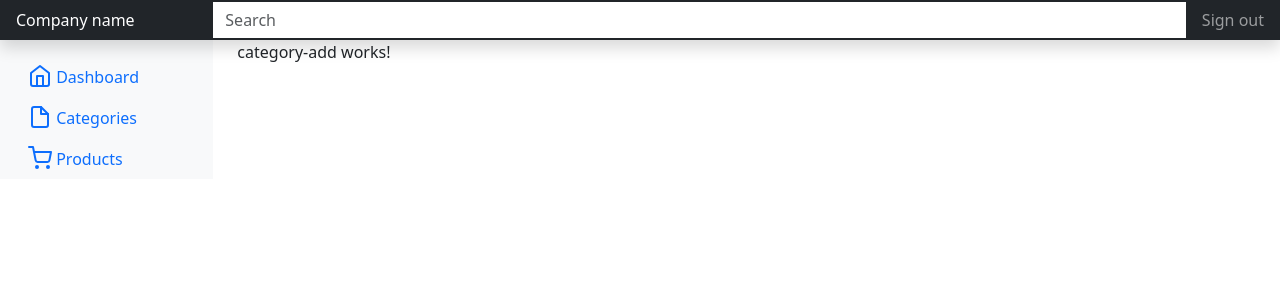
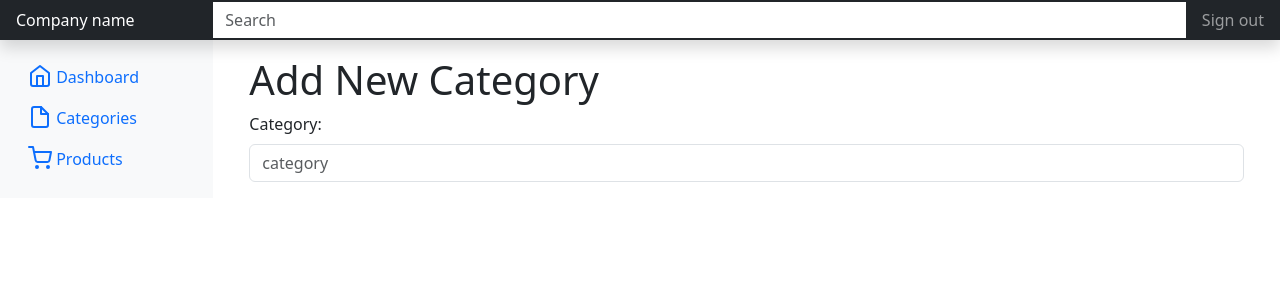
Before and after one commit to PhanThanhDong-Crush/Farmwork1_WE17301, an Angular app: page /admin/category/add in a window 1280 px wide. Shown: the top 300 px of the page. Built offline with nearby package versions, Linux system fonts and the light colour scheme.

Commit message:
FW1-16 <html css add-form category>

```diff
--- a/src/app/components/Admin/category-add/category-add.component.html
+++ b/src/app/components/Admin/category-add/category-add.component.html
@@ -1 +1,15 @@
-<p>category-add works!</p>
+<div class="container pt-3">
+    <h1>Add New Category</h1>
+    <form (ngSubmit)="onHandleSubmit()">
+        <div class="mb-3">
+            <label for="exampleFormControlInput1" class="form-label">Category:</label>
+            <input type="text" class="form-control" id="exampleFormControlInput1" placeholder="category"
+                [(ngModel)]="category.name" name="name">
+        </div>
+
+        <div class="mb-3 text-center">
+            <button type="submit" class="btn btn-primary" *ngIf="category && category.name !=''">Add
+                New</button>
+        </div>
+    </form>
+</div>
--- a/src/app/components/Admin/category-add/category-add.component.ts
+++ b/src/app/components/Admin/category-add/category-add.component.ts
@@ -1,4 +1,7 @@
 import { Component } from '@angular/core';
+import { Router } from '@angular/router';
+import { ICategory } from 'src/app/interfaces/category';
+import { CategoryService } from 'src/app/services/category/category.service';
 
 @Component({
   selector: 'app-category-add',
@@ -6,5 +9,16 @@ import { Component } from '@angular/core';
   styleUrls: ['./category-add.component.scss']
 })
 export class CategoryAddComponent {
+  category:ICategory = {
+    name:""
+  }
+
+  constructor (private categoryService:CategoryService, private router:Router) {}
+
+  onHandleSubmit(){
+    this.categoryService.addCategory(this.category).subscribe(()=>{
+      this.router.navigateByUrl('/admin/category')
+    })
+  }
 
 }
```
Also changed, not shown: db.json (+19 -7 lines).
